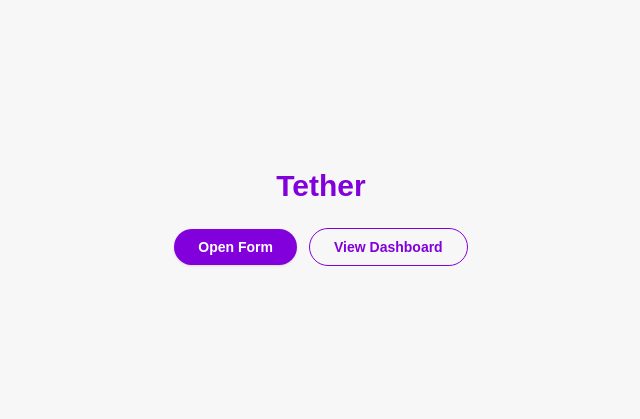
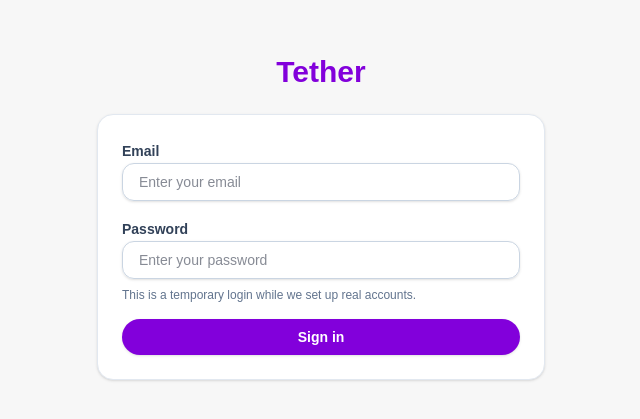
Before and after one commit to JustisZachary/TendV1-new, a Next.js app: page / in a window 1280 px wide. Shown: the part 183-602 px from the top of the page, without its empty margins (319-959 px from the left). Built offline with nearby package versions, Linux system fonts and the light colour scheme; no server answers.

Commit message:
Implement master login functionality on Home page: Add a conditional rendering for the login form based on authentication status, and update the environment example file with temporary login credentials.

```diff
--- /dev/null
+++ b/src/app/api/master-login/route.ts
@@ -0,0 +1,36 @@
+import { NextResponse } from "next/server";
+
+const COOKIE_NAME = "tend_master_auth";
+const ONE_WEEK_SECONDS = 60 * 60 * 24 * 7;
+
+export async function POST(request: Request) {
+  const { email, password } = await request
+    .json()
+    .catch(() => ({ email: "", password: "" }));
+  const masterPassword = "Tether";
+
+  if (
+    typeof email !== "string" ||
+    email.trim().length === 0 ||
+    typeof password !== "string" ||
+    password !== masterPassword
+  ) {
+    return NextResponse.json(
+      { error: "Incorrect email or password." },
+      { status: 401 },
+    );
+  }
+
+  const response = NextResponse.json({ ok: true });
+  response.cookies.set({
+    name: COOKIE_NAME,
+    value: "1",
+    httpOnly: true,
+    sameSite: "lax",
+    secure: process.env.NODE_ENV === "production",
+    maxAge: ONE_WEEK_SECONDS,
+    path: "/",
+  });
+
+  return response;
+}
--- /dev/null
+++ b/src/app/master-login-form.tsx
@@ -0,0 +1,98 @@
+"use client";
+
+import { useRouter } from "next/navigation";
+import { useState } from "react";
+
+export function MasterLoginForm() {
+  const router = useRouter();
+  const [email, setEmail] = useState("");
+  const [password, setPassword] = useState("");
+  const [isSubmitting, setIsSubmitting] = useState(false);
+  const [error, setError] = useState<string | null>(null);
+
+  const handleSubmit = async (event: React.FormEvent<HTMLFormElement>) => {
+    event.preventDefault();
+    setIsSubmitting(true);
+    setError(null);
+
+    try {
+      const response = await fetch("/api/master-login", {
+        method: "POST",
+        headers: { "Content-Type": "application/json" },
+        body: JSON.stringify({ email, password }),
+      });
+
+      if (!response.ok) {
+        const payload = await response.json().catch(() => null);
+        setError(payload?.error ?? "Login failed. Please try again.");
+        return;
+      }
+
+      router.push("/dashboard");
+      router.refresh();
+    } catch (fetchError) {
+      setError("Unable to reach the login service.");
+    } finally {
+      setIsSubmitting(false);
+    }
+  };
+
+  return (
+    <form
+      onSubmit={handleSubmit}
+      className="w-full max-w-md space-y-4 rounded-2xl border border-slate-200 bg-white p-6 shadow-sm"
+    >
+      <div className="space-y-2">
+        <label
+          htmlFor="master-email"
+          className="text-sm font-semibold text-slate-700"
+        >
+          Email
+        </label>
+        <input
+          id="master-email"
+          type="email"
+          autoComplete="email"
+          className="w-full rounded-xl border border-slate-300 px-4 py-2 text-sm text-slate-900 shadow-sm focus:border-purple-500 focus:outline-none focus:ring-2 focus:ring-purple-200"
+          value={email}
+          onChange={(event) => setEmail(event.target.value)}
+          placeholder="Enter your email"
+          required
+        />
+      </div>
+      <div className="space-y-2">
+        <label
+          htmlFor="master-password"
+          className="text-sm font-semibold text-slate-700"
+        >
+          Password
+        </label>
+        <input
+          id="master-password"
+          type="password"
+          autoComplete="current-password"
+          className="w-full rounded-xl border border-slate-300 px-4 py-2 text-sm text-slate-900 shadow-sm focus:border-purple-500 focus:outline-none focus:ring-2 focus:ring-purple-200"
+          value={password}
+          onChange={(event) => setPassword(event.target.value)}
+          placeholder="Enter your password"
+          required
+        />
+        <p className="text-xs text-slate-500">
+          This is a temporary login while we set up real accounts.
+        </p>
+      </div>
+      {error ? (
+        <div className="rounded-xl border border-red-200 bg-red-50 px-3 py-2 text-xs text-red-700">
+          {error}
+        </div>
+      ) : null}
+      <button
+        type="submit"
+        disabled={isSubmitting}
+        className="inline-flex w-full items-center justify-center rounded-full bg-purple-700 px-6 py-2 text-sm font-semibold text-white shadow-sm transition hover:bg-purple-800 disabled:cursor-not-allowed disabled:bg-purple-400"
+      >
+        {isSubmitting ? "Signing in..." : "Sign in"}
+      </button>
+    </form>
+  );
+}
--- a/src/app/page.tsx
+++ b/src/app/page.tsx
@@ -1,4 +1,11 @@
-export default function Home() {
+import { cookies } from "next/headers";
+
+import { MasterLoginForm } from "./master-login-form";
+
+export default async function Home() {
+  const cookieStore = await cookies();
+  const isLoggedIn = cookieStore.get("tend_master_auth")?.value === "1";
+
   return (
     <main className="mx-auto flex min-h-screen w-full max-w-3xl flex-col items-center justify-center gap-6 px-6 py-10">
       <div className="space-y-2 text-center">
@@ -6,6 +13,7 @@ export default function Home() {
           Tether
         </h1>
       </div>
+      {isLoggedIn ? (
         <div className="flex flex-col items-center gap-3 sm:flex-row sm:justify-center">
           <a
             href="/form"
@@ -20,6 +28,9 @@ export default function Home() {
             View Dashboard
           </a>
         </div>
+      ) : (
+        <MasterLoginForm />
+      )}
     </main>
   );
 }
```
Also changed, not shown: 1 other file (tests, documents, lock files or other folders). Lines whose indentation alone changed are shown as unchanged.
